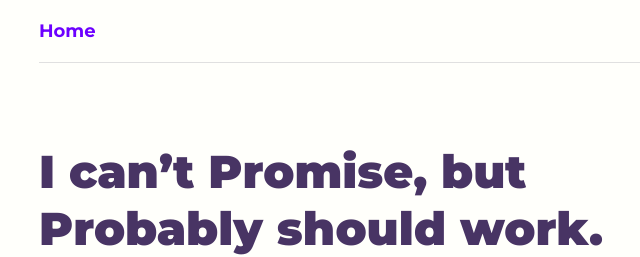
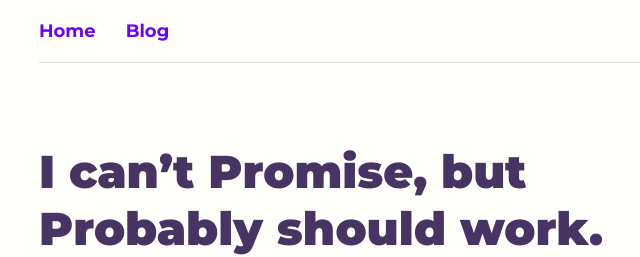
Before and after one commit to manusoman/MindLogs, a plain HTML site: page I-cant-Promise-but-Probably-should-work/index.html in a window 1280 px wide. Shown: the top 257 px of the page, 121-761 px from the left. Drawn offline with Linux system fonts and the light colour scheme.

Commit message:
added top navigation on all pages

```diff
--- a/I-cant-Promise-but-Probably-should-work/index.html
+++ b/I-cant-Promise-but-Probably-should-work/index.html
@@ -37,9 +37,13 @@
 
 <header>
     <div class="main_frame">
-        <div id="topNav">
-            <a href="https://manusoman.github.io/MindLogs" class="textLink">Home</a>
-        </div>
+        <ul id="topNav" class="no_bullet horizontal">
+            <li>
+                <a href="https://manusoman.github.io" class="textLink">Home</a>
+            </li><li>
+                <a href="https://manusoman.github.io/MindLogs" class="textLink">Blog</a>
+            </li>
+        </ul>
     </div>
 </header>
 
--- a/styles/article.css
+++ b/styles/article.css
@@ -74,16 +74,6 @@ article {
   }
 }
 
-#topNav {
-  padding: 20px 0px;
-  border-bottom: 1px solid #e0e0e0;
-}
-
-#topNav > a {
-  font-family: 'Montserrat', sans-serif;
-  font-weight: 700;
-}
-
 #time_n_read {
   margin: 0px 0px 10px 5px;
   display: block;
--- a/styles/common.css
+++ b/styles/common.css
@@ -48,6 +48,20 @@ h1, h2, h3, p {
   color: var(--dark);
 }
 
+#topNav {
+  padding: 20px 0px;
+  border-bottom: 1px solid #e0e0e0;
+}
+
+#topNav > li {
+  margin-right: 30px;
+}
+
+#topNav a {
+  font-family: 'Montserrat', sans-serif;
+  font-weight: 700;
+}
+
 .textLink {
   color: var(--linkColor);
 }
--- a/styles/index.css
+++ b/styles/index.css
@@ -1,5 +1,5 @@
 header {
-  padding: 180px 0px 150px 0px;
+  padding-bottom: 150px;
 }
 
 h1 {
@@ -34,6 +34,10 @@ p {
   .main_frame {
     padding: 0px 30px;
   }
+}
+
+#topNav {
+  margin-bottom: 120px;
 }
 
 #contacts {
```
Also changed, not shown: index.html (+8 -0 lines).
